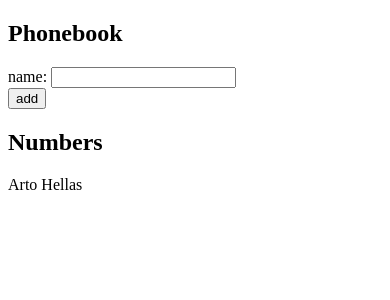
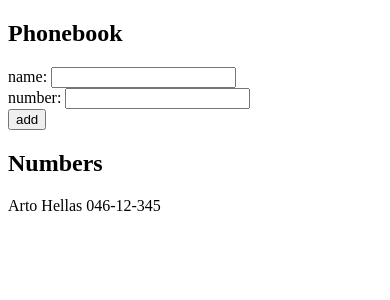
Before and after one commit to kurosaki-dev/part2, a React (Vite) app: page / in a window 390 px wide. Shown: the top 300 px of the page. Built offline with nearby package versions, Linux system fonts and the light colour scheme.

Commit message:
2.8: The Phonebook Step 3

```diff
--- a/src/App.jsx
+++ b/src/App.jsx
@@ -1,14 +1,24 @@
 import { useState } from "react";
 
 const App = () => {
-  const [persons, setPersons] = useState([{ name: "Arto Hellas" }]);
+  const [persons, setPersons] = useState([
+    { id: 1, name: "Arto Hellas", number: "046-12-345" },
+  ]);
   const [newName, setNewName] = useState("");
+  const [newNumber, setNewNumber] = useState("");
 
   const handleSubmit = (event) => {
     event.preventDefault();
 
+    if (newName.trim() === "" || newNumber.trim() === "") {
+      alert("Please fill in both name and number.");
+      return;
+    }
+
     const personObject = {
+      id: String(persons.length + 1),
       name: newName,
+      number: newNumber,
     };
 
     // first solution (the one that i came up with)
@@ -29,17 +39,35 @@ const App = () => {
       return persons.some((person) => person.name === name);
     };
 
+    const isNumberExist = (number) => {
+      return persons.some((person) => person.number === number);
+    };
+
+    const emptyInputStates = () => {
+      setNewName("");
+      setNewNumber("");
+    };
+
     if (isPersonExist(personObject.name)) {
       alert(`${personObject.name} is already added to phonebook`);
-      setNewName("");
+      emptyInputStates();
+    } else if (isNumberExist(personObject.number)) {
+      alert(`${personObject.number} is already registered.`);
+      emptyInputStates();
     } else {
       setPersons(persons.concat(personObject));
-      setNewName("");
+      emptyInputStates();
     }
   };
 
+  // name input
   const handlePersonChange = (event) => {
     setNewName(event.target.value);
+  };
+
+  // number input
+  const handleNumberChange = (event) => {
+    setNewNumber(event.target.value);
   };
 
   return (
@@ -50,12 +78,17 @@ const App = () => {
           name: <input value={newName} onChange={handlePersonChange} />
         </div>
         <div>
+          number: <input value={newNumber} onChange={handleNumberChange} />
+        </div>
+        <div>
           <button type="submit">add</button>
         </div>
       </form>
       <h2>Numbers</h2>
       {persons.map((person) => (
-        <p key={person.name}>{person.name}</p>
+        <p key={person.id}>
+          {person.name} <span>{person.number}</span>
+        </p>
       ))}
     </div>
   );
```
